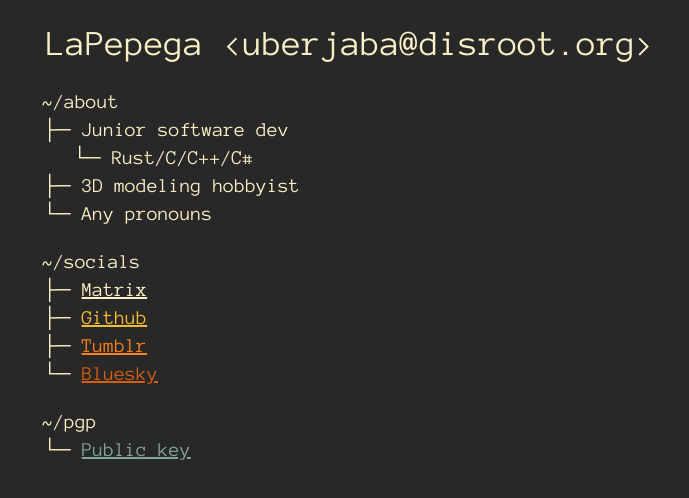
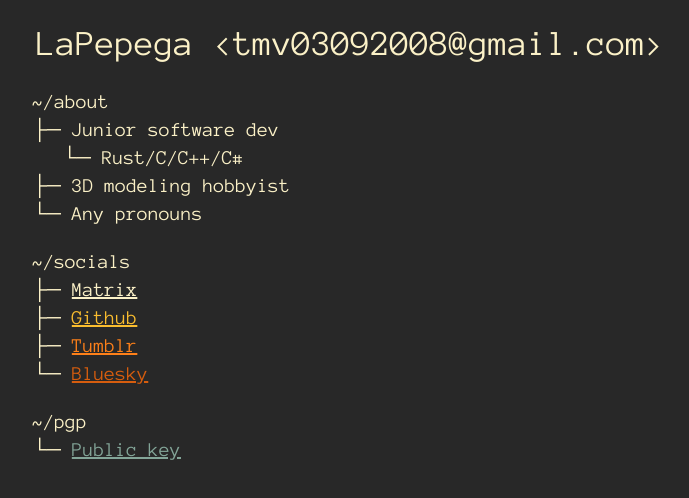
Before and after one commit to LaPepega/LaPepega.github.io, a website built with Vite: page index.html in a window 1280 px wide. Shown: the whole page, without its empty margins (289-978 px from the left). Built offline with nearby package versions, Linux system fonts and the light colour scheme.

Commit message:
fuck gmail but i'm tired

```diff
--- a/index.html
+++ b/index.html
@@ -22,7 +22,7 @@
     <div class=""></div>
     <div class="md:col-span-4">
       <h1 class="m-5 md:text-4xl text-2xl p-1">
-        LaPepega &lt;uberjaba@disroot.org&gt;
+        LaPepega &lt;tmv03092008@gmail.com&gt;
       </h1>
       <div class="text-xl p-5 -my-5">
         <p>~/about</p>
```
